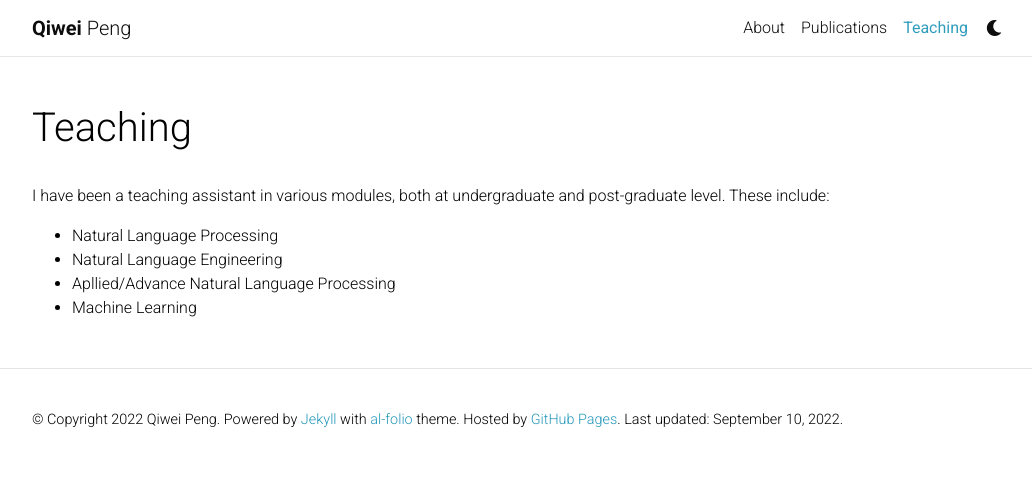
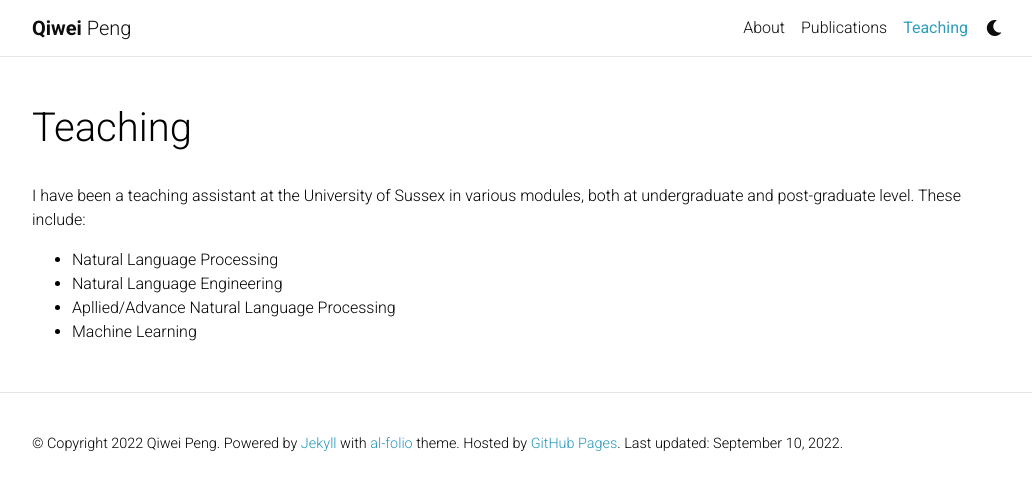
Before and after one commit to Punchwes/punchwes.github.io, a Jekyll site: the page built from _pages/teaching.md, in a window 1280 px wide. Shown: the top 490 px of the page, without its empty margins (123-1155 px from the left). Built offline with Jekyll 4.4.1, drawn with Linux system fonts in a browser that asks for light colours; comment, search, counter and statistics services are not loaded; a style sheet for code colours, icons or effects is not loaded.

Commit message:
new updates

```diff
--- a/_pages/teaching.md
+++ b/_pages/teaching.md
@@ -7,7 +7,7 @@ nav: true
 nav_order: 5
 ---
 
-I have been a teaching assistant in various modules, both at undergraduate and post-graduate level. These include:
+I have been a teaching assistant at the University of Sussex in various modules, both at undergraduate and post-graduate level. These include:
 - Natural Language Processing
 - Natural Language Engineering
 - Apllied/Advance Natural Language Processing
```
